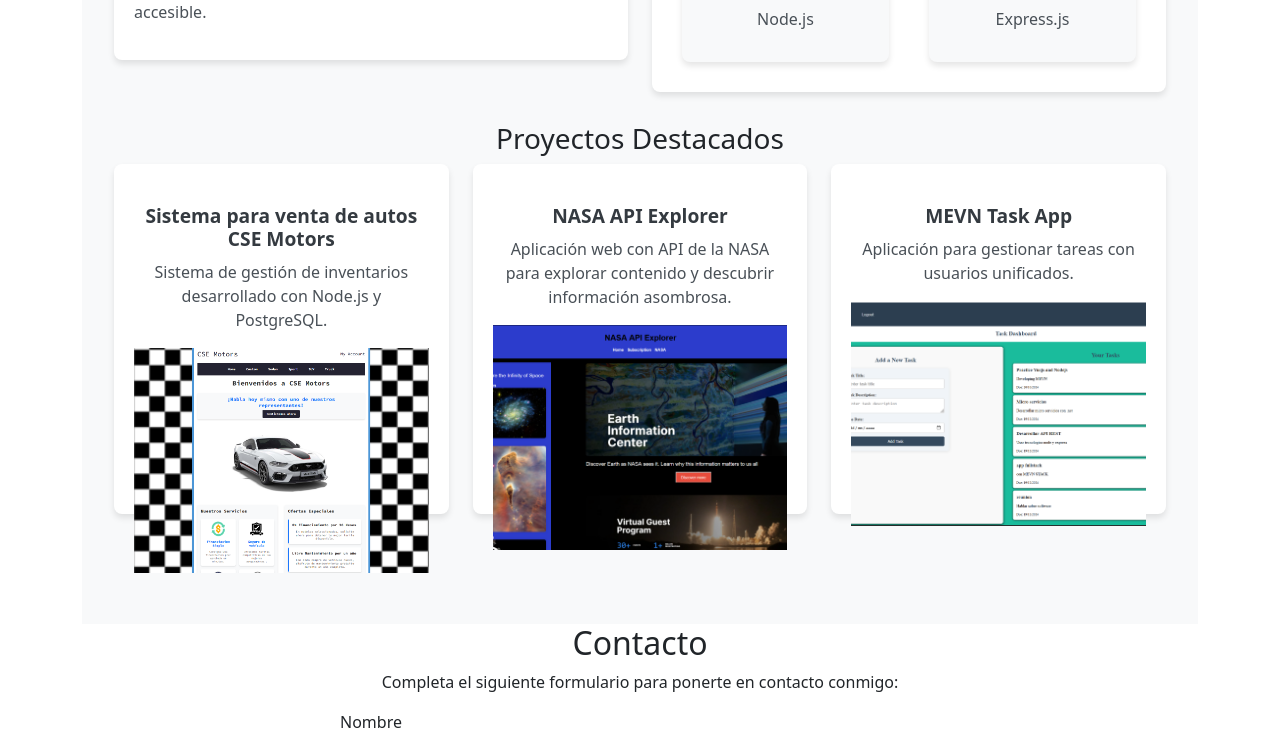
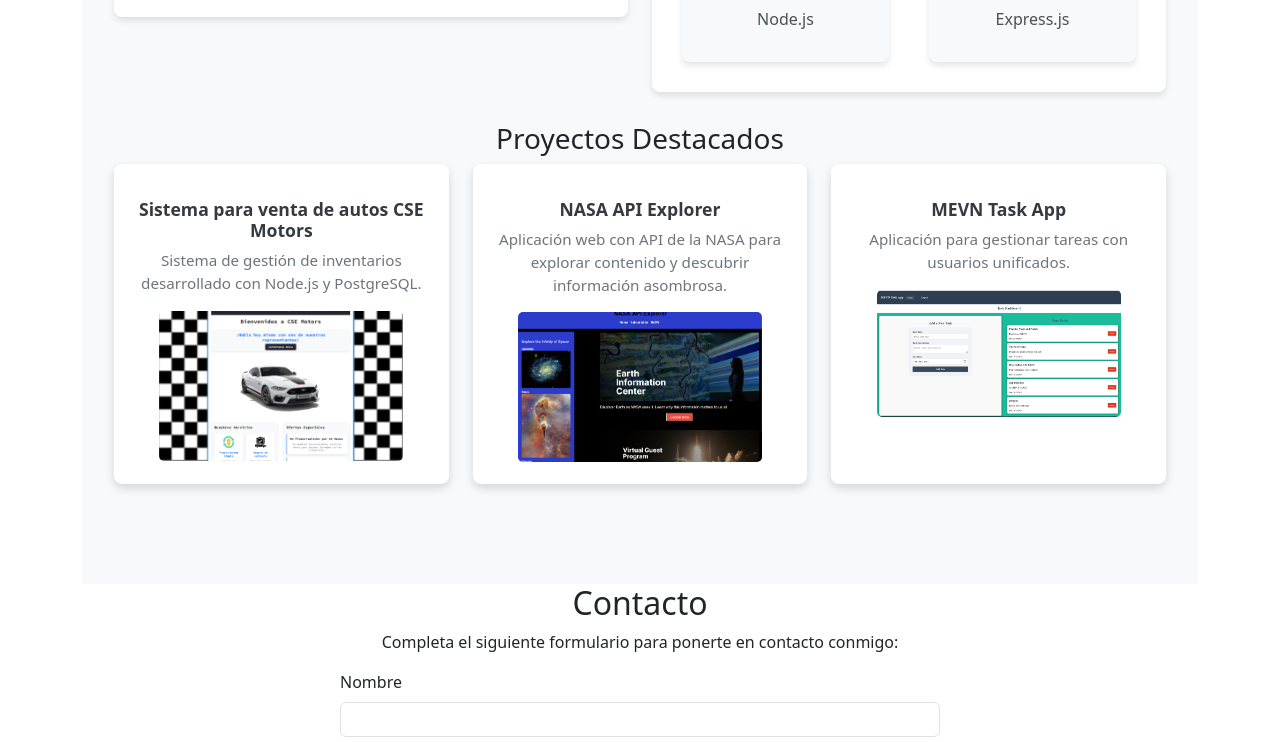
Before and after one commit to ivanMax11/website, a Vue app in the folder frontend/: page / in a window 1280 px wide. Shown: the part 1880-2622 px from the top of the page. Built offline with nearby package versions, Linux system fonts and the light colour scheme; what vue-scrollactive would draw is missing.

Commit message:
fixing styles

```diff
--- a/frontend/src/components/HomeComponent.vue
+++ b/frontend/src/components/HomeComponent.vue
@@ -57,7 +57,6 @@
             <!-- Información Personal -->
             <div class="col-md-6">
               <div class="info-box">
-                <h3>Quién Soy</h3>
                 <img src="ivanProf.jpeg" alt="Iván Maximiliano Monte" class="about-me-image" />
                 <div class="about-me-text">
                   <p>
@@ -488,9 +487,7 @@
   display: flex;
   flex-wrap: wrap;
   justify-content: space-around;
-  /* Alineación centrada */
   gap: 20px;
-  /* Espacio entre las habilidades */
   margin-top: 20px;
 }
 
@@ -498,7 +495,6 @@
   text-align: center;
   margin: 10px;
   flex: 1 0 150px;
-  /* Mínimo de 150px para que las tarjetas no sean muy pequeñas */
   background-color: #f8f9fa;
   border-radius: 8px;
   padding: 15px;
@@ -532,36 +528,39 @@
 
 .projects {
   margin-top: 60px;
-  /* Aumentado el margen superior */
 }
 
 .project-box {
   background-color: #ffffff;
-  padding: 20px;
+  padding: 15px;
   border-radius: 8px;
-  box-shadow: 0 4px 6px rgba(0, 0, 0, 0.1);
-  height: 350px;
-  /* Asegura que todos los cuadros tengan la misma altura */
+  box-shadow: 0 4px 10px rgba(0, 0, 0, 0.15);
+  height: 320px;
+  /* Reducir la altura del cuadro */
   display: flex;
   flex-direction: column;
   justify-content: space-between;
   align-items: center;
   text-align: center;
-  margin-bottom: 30px;
-  /* Añadido margen inferior */
+  margin-bottom: 20px;
+  /* Menos margen inferior para compactar los elementos */
+  transition: transform 0.3s ease, box-shadow 0.3s ease;
+}
+
+/* Efecto hover para que el cuadro se destaque */
+.project-box:hover {
+  transform: translateY(-5px);
+  box-shadow: 0 6px 15px rgba(0, 0, 0, 0.3);
 }
 
 .project-box img {
-  display: block;
-  /* Hace que la imagen se comporte como un bloque */
-  margin: 0 auto;
-  /* Centra la imagen horizontalmente */
-  width: 100%;
-  /* Ajusta el tamaño de la imagen dentro de su contenedor */
-  height: 225px;
-  /* Define una alura fija para que todas las imagenes sean del mismo tamaño */
+  width: 80%;
+  max-height: 150px;
+  /* Altura fija más pequeña */
   object-fit: cover;
-  /* Asegura que la imagen mantenga su proporcion y se recorte si es necesario */
+  /* Mantiene las proporciones de la imagen */
+  border-radius: 5px;
+  /* Borde redondeado para las imágenes */
 }
 
 .project-link {
@@ -570,13 +569,13 @@
 }
 
 .project-link h4 {
-  font-size: 1.2rem;
-  margin-bottom: 10px;
+  font-size: 1.1rem;
+  margin-bottom: 8px;
 }
 
 .project-link p {
-  font-size: 1rem;
-  color: #495057;
+  font-size: 0.95rem;
+  color: #6c757d;
 }
 
 .contact-form {
@@ -626,12 +625,6 @@
     /* Espacio entre la imagen y el texto */
   }
 
-  /*
-  .about-me-image {
-    width: 100%;
-    max-width: none;
-  } */
-
   .info-box {
     margin-bottom: 20px;
     /* Ajustado el margen inferior */
@@ -642,6 +635,8 @@
   }
 
   .skill {
+    flex: 1 0 45%;
+    /* Ocupa aproximadamente la mitad del ancho, para dos columnas */
     margin: 10px 0;
   }
 }
```
Also changed, not shown: 7 other files (tests, documents, lock files or other folders).
